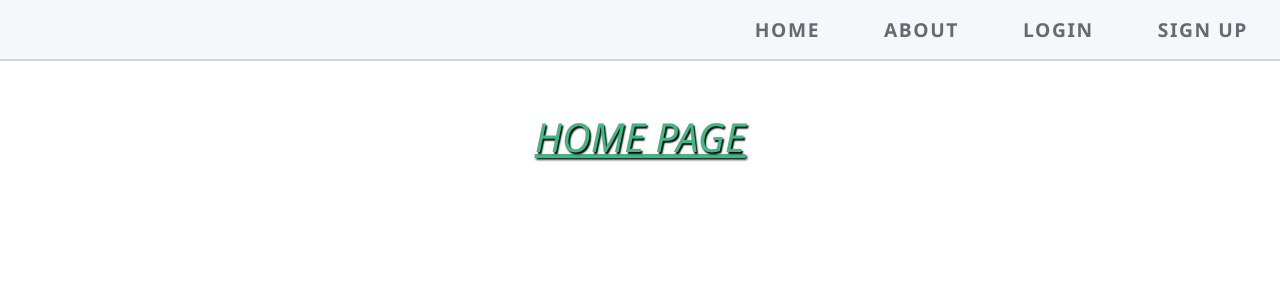
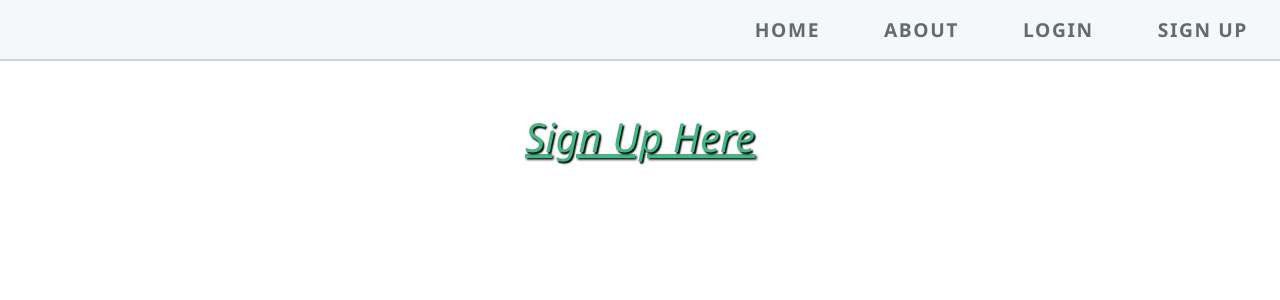
Before and after one commit to Sgreid7/vue_blog, a Vue app: page /signup in a window 1280 px wide. Shown: the top 300 px of the page. Built offline with nearby package versions, Linux system fonts and the light colour scheme.

Commit message:
set up router links for pages

```diff
--- a/src/components/layouts/Master.vue
+++ b/src/components/layouts/Master.vue
@@ -2,16 +2,16 @@
   <div class="app">
     <ul class="navbar">
       <li>
-        <a href="/">Home</a>
+        <router-link to="/">Home</router-link>
       </li>
       <li>
-        <a href="/">About</a>
+        <router-link to="/about">About</router-link>
       </li>
       <li>
-        <a href="/">Login</a>
+        <router-link to="/login">Login</router-link>
       </li>
       <li>
-        <a href="/">Sign Up</a>
+        <router-link to="/signup">Sign Up</router-link>
       </li>
     </ul>
 
--- a/src/main.js
+++ b/src/main.js
@@ -31,6 +31,7 @@ const routes = [
 
 const router = new VueRouter({
   routes,
+  mode: "history",
 });
 
 Vue.prototype.$eventBus = new Vue();
```
